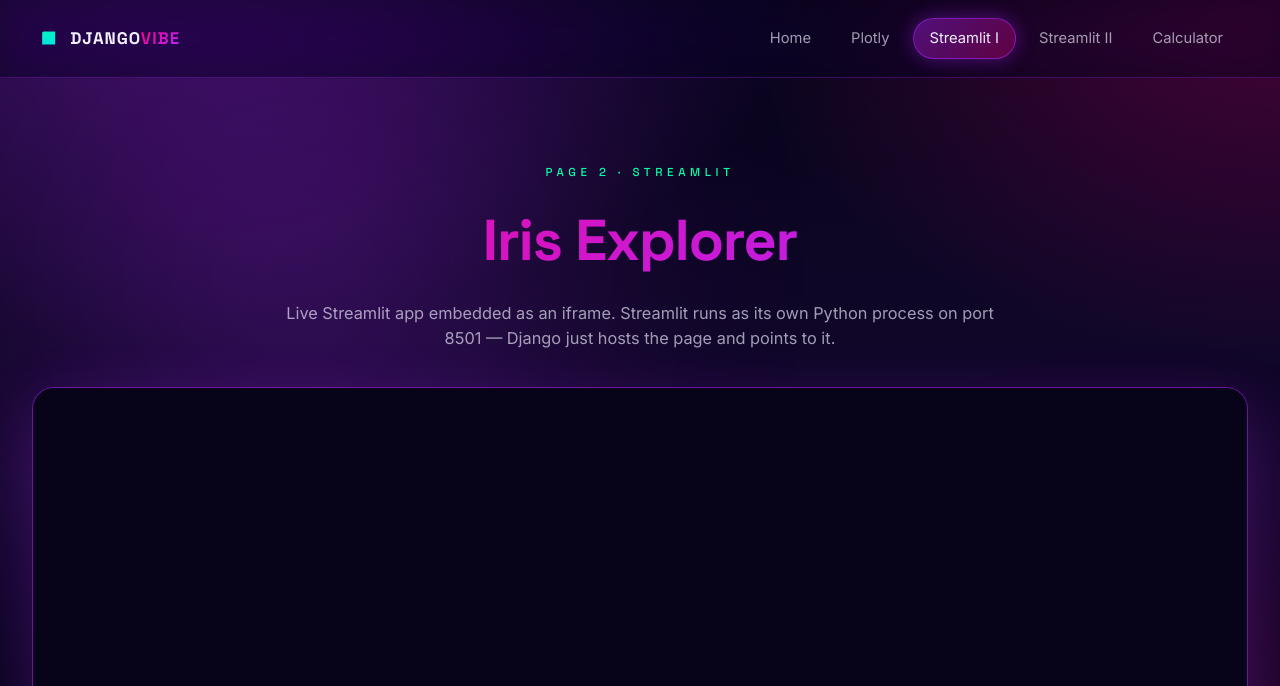
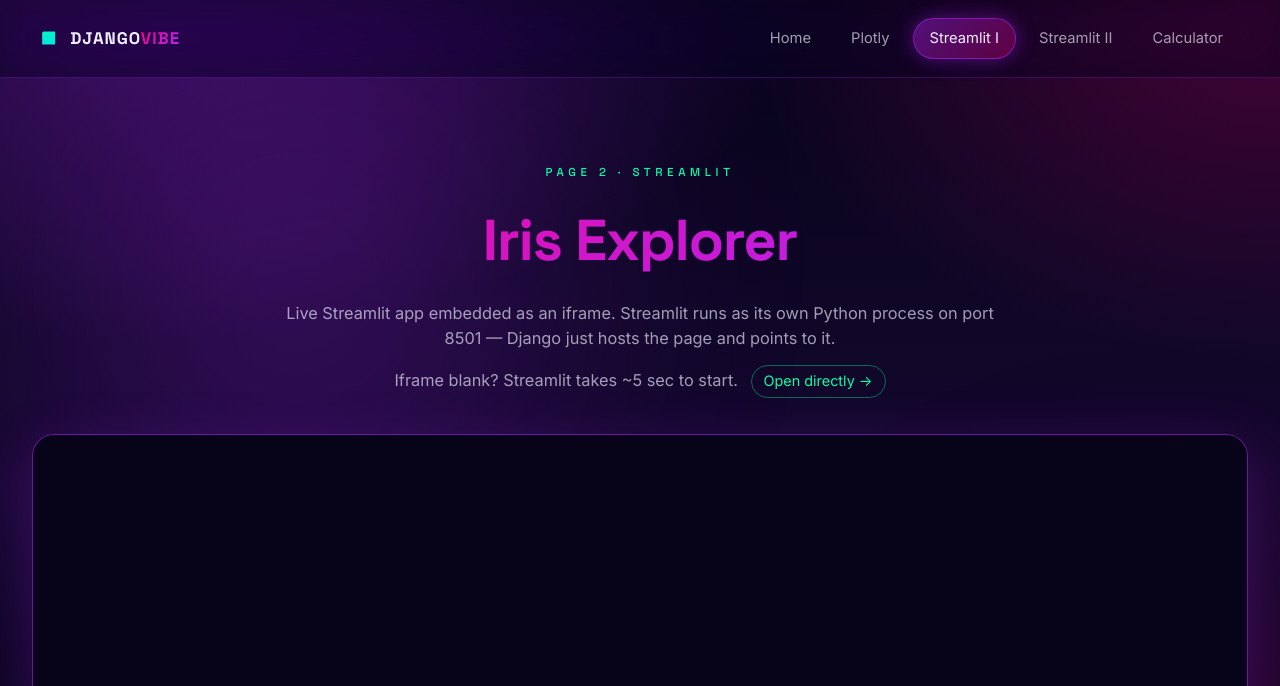
Before and after one commit to vishal-chavda-code/django-test, a Django app: page /streamlit-1/ in a window 1280 px wide. Shown: the top 686 px of the page. Run offline with Django 5.2, Linux system fonts and the light colour scheme.

Commit message:
Harden streamlit launch & add 'Open directly' fallback
- run.ps1 / run.bat now call venv\Scripts\streamlit.exe and python.exe
  directly so spawned shells don't need .ps1 venv activation (avoids
  ExecutionPolicy issues that were silently closing windows)
- Streamlit CLI flags pinned in the launchers: --server.enableCORS=false,
  --server.enableXsrfProtection=false, --server.headless=true. These
  guarantee the iframe websocket succeeds even if .streamlit/config.toml
  isn't picked up
- Each Streamlit Django page now shows an "Open directly" link so the
  user can verify the streamlit server itself works if the iframe blanks

Co-Authored-By: Claude Opus 4.7 (1M context) <noreply@anthropic.com>

```diff
--- a/dashboard/static/dashboard/css/style.css
+++ b/dashboard/static/dashboard/css/style.css
@@ -413,6 +413,19 @@ body {
     .chart-card--wide { grid-column: auto; }
 }
 
+.open-direct {
+    display: inline-block;
+    margin-left: 8px;
+    padding: 4px 12px;
+    border-radius: 999px;
+    color: var(--mint);
+    text-decoration: none;
+    border: 1px solid rgba(6, 255, 165, 0.4);
+    font-size: 0.9rem;
+    transition: background 0.2s ease;
+}
+.open-direct:hover { background: rgba(6, 255, 165, 0.1); }
+
 /* ---------- Streamlit iframe wrap ---------- */
 .iframe-wrap {
     position: relative;
--- a/dashboard/templates/dashboard/streamlit1.html
+++ b/dashboard/templates/dashboard/streamlit1.html
@@ -7,6 +7,10 @@
     <div class="page-eyebrow">Page 2 · Streamlit</div>
     <h1 class="page-title grad-text">Iris Explorer</h1>
     <p class="page-sub">Live Streamlit app embedded as an iframe. Streamlit runs as its own Python process on port 8501 — Django just hosts the page and points to it.</p>
+    <p class="page-sub" style="margin-top:14px;">
+        Iframe blank? Streamlit takes ~5 sec to start.
+        <a href="{{ STREAMLIT_DASHBOARD_1_URL }}" target="_blank" rel="noopener" class="open-direct">Open directly →</a>
+    </p>
 </section>
 
 <div class="iframe-wrap">
@@ -17,11 +21,5 @@
         loading="lazy"
         allow="fullscreen"
     ></iframe>
-    <div class="iframe-fallback">
-        <strong>Streamlit not running?</strong>
-        Start it with:
-        <code>streamlit run streamlit_apps/dashboard1.py --server.port 8501</code>
-        or run <code>run.bat</code> in the project root to launch everything.
-    </div>
 </div>
 {% endblock %}
```
Also changed, not shown: dashboard/templates/dashboard/streamlit2.html (+4 -6 lines), 2 other files.
